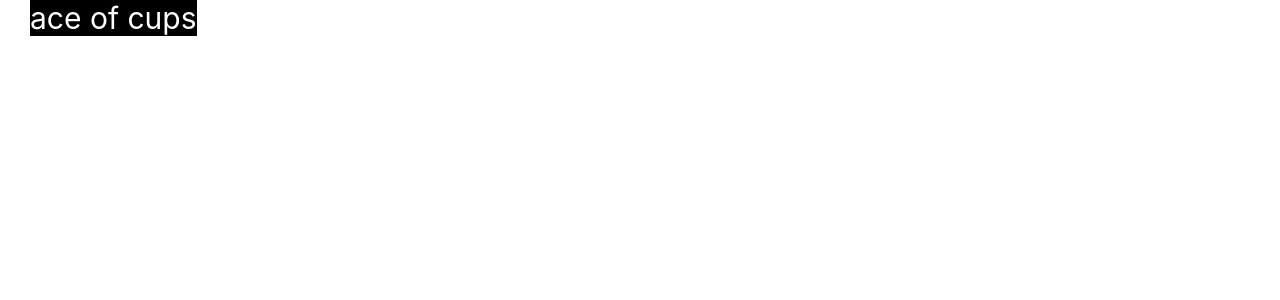
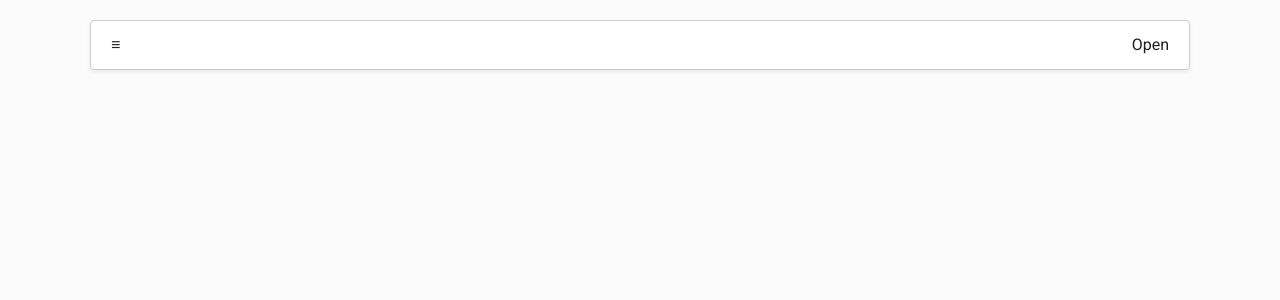
Before and after one commit to pauladixon/ace-of-cups, a React (Create React App) app: page / in a window 1280 px wide. Shown: the top 300 px of the page. Built offline with nearby package versions, Linux system fonts and the light colour scheme.

Commit message:
added a dropdown menu for navigation, need to set up links

```diff
--- a/package.json
+++ b/package.json
@@ -10,9 +10,11 @@
     "express": "^4.17.1",
     "mongoose": "^5.9.15",
     "morgan": "^1.10.0",
+    "node-sass": "^4.14.1",
     "nodemon": "^2.0.4",
     "react": "^16.13.1",
     "react-dom": "^16.13.1",
+    "react-onclickoutside": "^6.9.0",
     "react-router-dom": "^5.2.0",
     "react-scripts": "3.4.1",
     "serve-favicon": "^2.5.0"
--- /dev/null
+++ b/src/App.js
@@ -0,0 +1,41 @@
+import React from 'react'
+// import { Link } from 'react-router-dom'
+import './App.scss'
+import Dropdown from './Dropdown'
+
+const items = [
+  {
+    id: 1,
+    value: 'Contact'
+  },
+  {
+    id: 2,
+    value: 'Buy the deck'
+  },
+  {
+    id: 3,
+    value: 'Journal Entries'
+  },
+  {
+    id: 4,
+    value: 'New Reading'
+  },
+  {
+    id: 5,
+    value: 'Login'
+  },
+  {
+    id: 6,
+    value: 'Sign Up'
+  }
+]
+
+function App() {
+  return (
+    <div className="container">
+      <Dropdown title='≡' items={items} />
+    </div>
+  )
+}
+
+export default App;
--- /dev/null
+++ b/src/App.scss
@@ -0,0 +1,105 @@
+
+@import url('https://fonts.googleapis.com/css?family=Roboto:400,700,900');
+
+html {
+  -webkit-box-sizing: border-box;
+          box-sizing: border-box;
+}
+*, *:before, *:after {
+  -webkit-box-sizing: inherit;
+          box-sizing: inherit;
+}
+
+body {
+  margin: 20px 0;
+  padding: 0;
+  line-height: 1;
+  font-size: 16px;
+  font-family: 'Roboto', sans-serif;
+  color: #202020;
+  background-color: #fbfbfb;
+  font-smooth: always;
+  -webkit-font-smoothing: antialiased;
+  -moz-osx-font-smoothing: grayscale;
+}
+
+.container {
+  max-width: 1140px;
+  width: 100%;
+  margin: auto;
+  padding: 0 20px;
+}
+
+@mixin styling() {
+  background-color: white;
+  border-color: #ccc;
+  border-radius: 4px;
+  border-style: solid;
+  border-width: 1px;
+  box-shadow: 0 .125rem .25rem rgba(0,0,0,.075) !important;
+}
+
+.dd-wrapper {
+  display: flex;
+  min-height: 38px;
+  flex-wrap: wrap;
+
+    .dd-header {
+      @include styling();
+      display: flex;
+      justify-content: space-between;
+      cursor: pointer;
+      width: 100%;
+      padding: 0 20px;
+
+      &__title--bold {
+        font-weight: bold;
+    }
+  }
+
+  .dd-list {
+    box-shadow: 0 .125rem .25rem rgba(0,0,0,.075) !important;
+    padding: 0;
+    margin: 0;
+    width: 100%;
+    margin-top: 20px;
+
+    li {
+      list-style-type: none;
+
+      &:first-of-type {
+        > button {
+          border-top: 1px solid #ccc;
+          border-top-left-radius: 4px;
+          border-top-right-radius: 4px;
+
+        }
+      }
+
+      &:last-of-type > button {
+        border-bottom-left-radius: 4px;
+        border-bottom-right-radius: 4px;
+      }
+
+      button {
+        display: flex;
+        justify-content: space-between;
+        background-color: white;
+        font-size: 16px;
+        padding: 15px 20px 15px 20px;
+        border: 0;
+        border-bottom: 1px solid #ccc;
+        width: 100%;
+        text-align: left;
+        border-left: 1px solid #ccc;
+        border-right: 1px solid #ccc;
+
+        &:hover, &:focus {
+          cursor: pointer;
+          font-weight: bold;
+          background-color: #ccc;
+        }
+      }
+    }
+  }
+}
--- /dev/null
+++ b/src/Dropdown.js
@@ -0,0 +1,69 @@
+import React, { useState } from 'react'
+import onClickOutside from 'react-onclickoutside'
+
+function Dropdown({ title, items = [], multiSelect = false }){
+    const [open, setOpen] = useState(false)
+    const [selection, setSelection] = useState([])
+    const toggle = () => setOpen(!open)
+    Dropdown.handleClickOutside = () => setOpen(false)
+
+    function handleOnClick(item) {
+        if(!selection.some(current => current.id === item.id)) {
+            if (!multiSelect) {
+                setSelection([item])
+            } else if (multiSelect) {
+                setSelection([...selection, item])
+            }
+        } else {
+            let selectionAfterRemoval = selection
+            selectionAfterRemoval = selectionAfterRemoval.filter(
+                current => current.id !== item.id
+            )
+            setSelection([ ... selectionAfterRemoval])
+        }
+    }
+
+    function isItemInSelection(item) {
+        if (selection.some(current => current.id === item.id)) {
+            return true
+        }
+        return false
+    }
+
+    return (
+        <div className='dd-wrapper'>
+            <div
+                tabIndex={0}
+                className='dd-header'
+                role='button'
+                onKeyPress={() => toggle(!open)}
+                onClick={() => toggle(!open)}
+            >
+                <div className='dd-header__title'>
+                    <p className='dd-header__title--bold'>{title}</p>
+                </div>
+                <div className='dd-header__action'>
+                    <p>{open ? 'Close' : 'Open'}</p>
+                </div>
+            </div>
+            {open && (
+                <ul className='dd-list'>
+                    {items.map(item => (
+                        <li className='dd-list-item' key={item.id}>
+                            <button type='button' onClick={() => handleOnClick(item)}>
+                                <span>{item.value}</span>
+                                <span>{isItemInSelection(item) && 'Selected'}</span>
+                            </button>
+                        </li>
+                    ))}
+                </ul>
+            )}
+        </div>
+    )
+}
+
+const clickOutsideConfig = {
+    handleClickOutside: () => Dropdown.handleClickOutside,
+}
+
+export default onClickOutside(Dropdown, clickOutsideConfig)
--- a/src/components/Nav/Nav.js
+++ b/src/components/Nav/Nav.js
@@ -1,6 +1,6 @@
 import React from 'react'
 import { Link } from 'react-router-dom'
-import './Nav.css'
+import './Nav.scss'
 
 const Nav = () => {
     return (
--- a/src/index.js
+++ b/src/index.js
@@ -1,7 +1,7 @@
 import React from 'react'
 import ReactDOM from 'react-dom'
 import './index.css'
-import App from './pages/App/App'
+import App from './App'
 import * as serviceWorker from './serviceWorker'
 import { BrowserRouter as Router, Route } from 'react-router-dom'
 
--- a/src/pages/App/App.css
+++ /dev/null
@@ -1,3 +0,0 @@
-.App {
-  margin: auto;
-}
--- a/src/pages/App/App.js
+++ /dev/null
@@ -1,14 +0,0 @@
-import React from 'react'
-// import { Link } from 'react-router-dom'
-import Nav from '../../components/Nav/Nav'
-import './App.css'
-
-function App() {
-  return (
-    <div className="App">
-      <Nav />
-    </div>
-  );
-}
-
-export default App;
```
Also changed, not shown: src/components/Dropdown/Dropdown.scss (added), src/components/Nav/Nav.scss (renamed from src/components/Nav/Nav.css), 1 other file (tests, documents, lock files or other folders).
